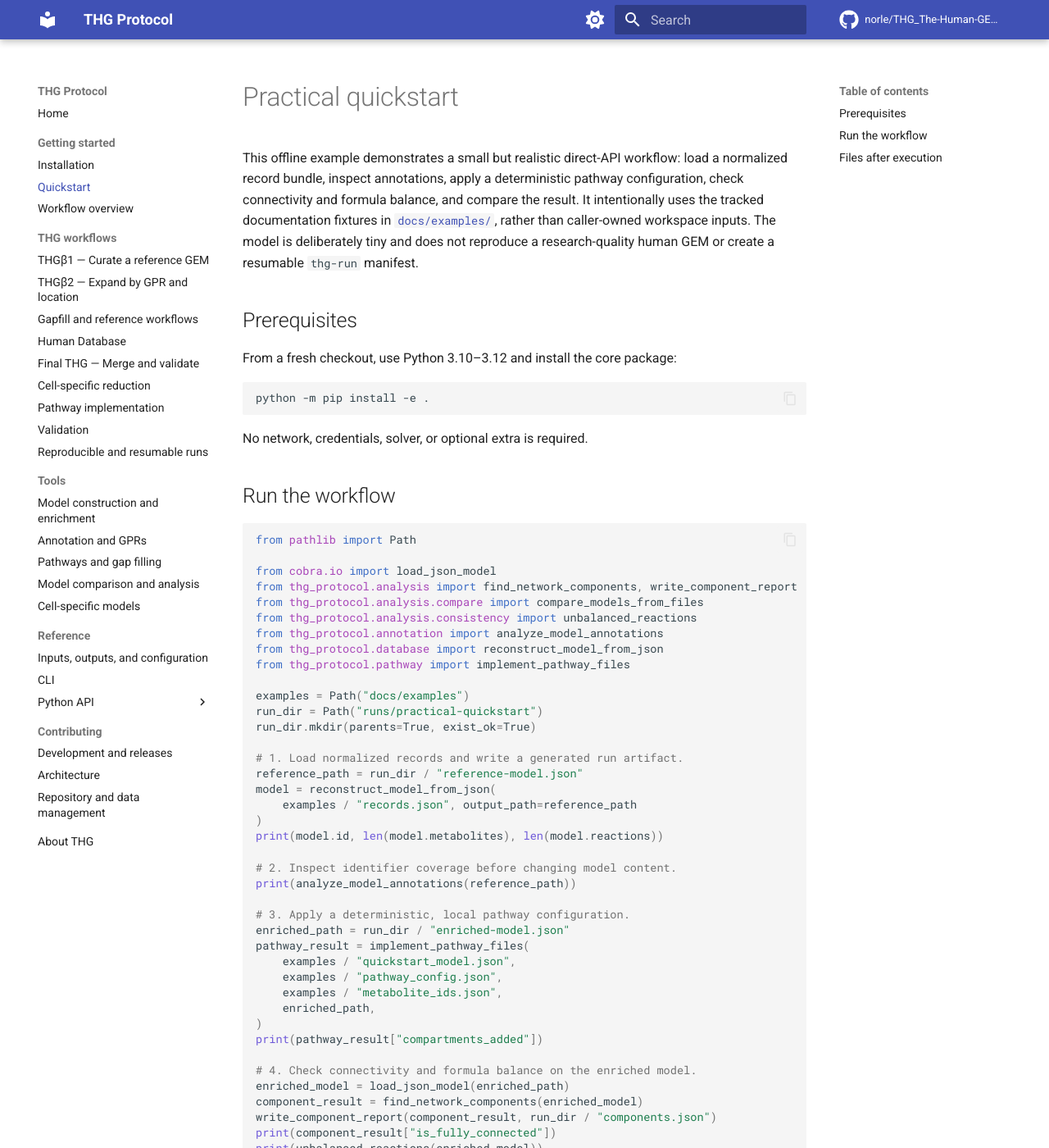
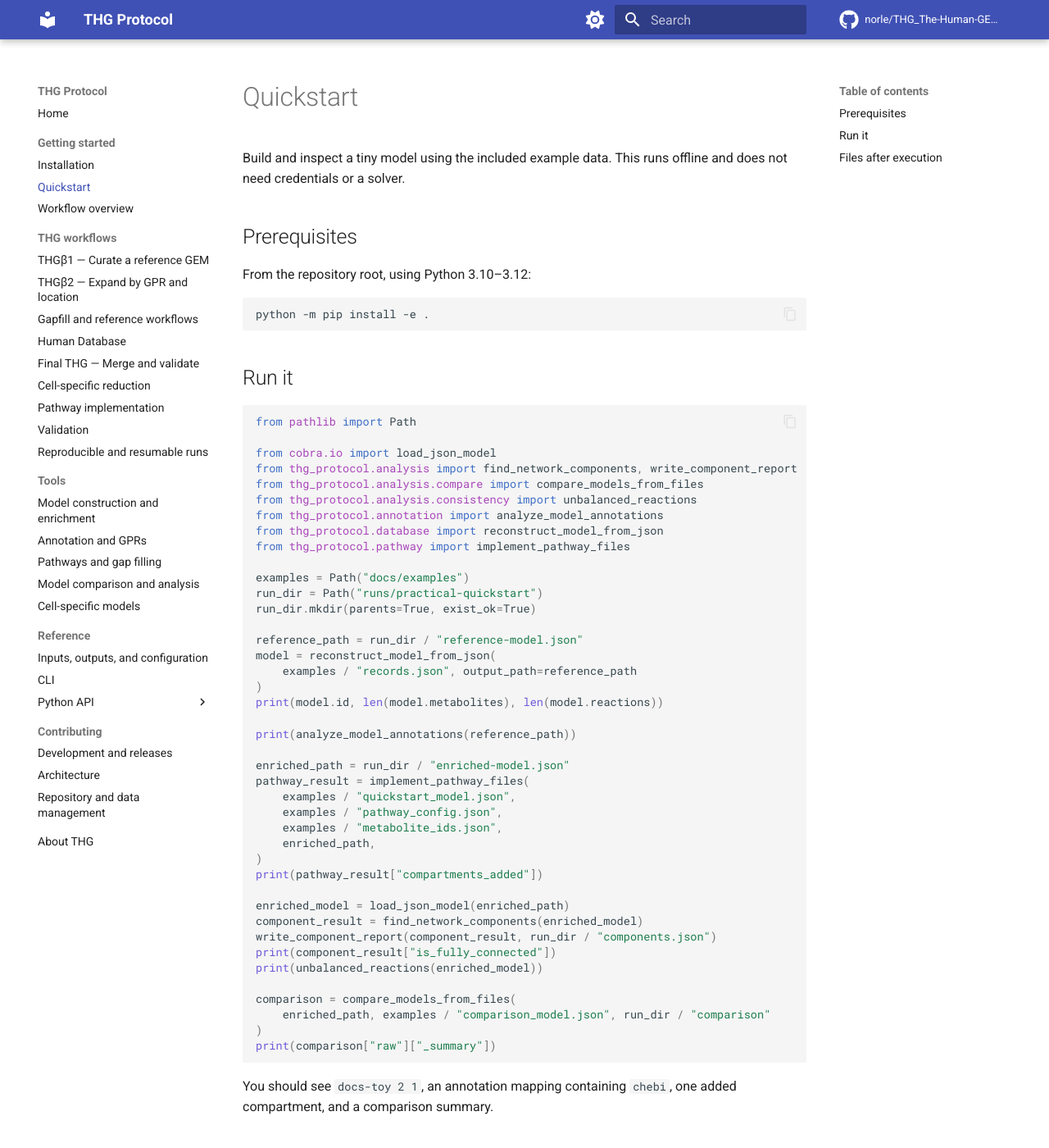
Before and after one commit to norle/THG_The-Human-GEM-protocol-standalone, an MkDocs documentation site: the page built from docs/quickstart.md, in a window 1280 px wide and 1400 px high. Shown: the whole window at 82% size. Built offline with MkDocs 1.6.1 and Material for MkDocs 9.7.7, drawn with Linux system fonts in a browser that asks for light colours; comment, search, counter and statistics services are not loaded; some of the changed text lies outside the part shown.

````diff
--- a/docs/quickstart.md
+++ b/docs/quickstart.md
@@ -1,24 +1,17 @@
-# Practical quickstart
+# Quickstart
 
-This offline example demonstrates a small but realistic direct-API workflow: load a
-normalized record bundle, inspect annotations, apply a deterministic pathway
-configuration, check connectivity and formula balance, and compare the result.
-It intentionally uses the tracked documentation fixtures in
-[`docs/examples/`](examples/README.md), rather than caller-owned workspace
-inputs. The model is deliberately tiny and does not reproduce a research-quality
-human GEM or create a resumable `thg-run` manifest.
+Build and inspect a tiny model using the included example data. This runs
+offline and does not need credentials or a solver.
 
 ## Prerequisites
 
-From a fresh checkout, use Python 3.10–3.12 and install the core package:
+From the repository root, using Python 3.10–3.12:
 
 ```bash
 python -m pip install -e .
 ```
 
-No network, credentials, solver, or optional extra is required.
-
-## Run the workflow
+## Run it
 
 ```python
 from pathlib import Path
@@ -35,17 +28,14 @@ examples = Path("docs/examples")
 run_dir = Path("runs/practical-quickstart")
 run_dir.mkdir(parents=True, exist_ok=True)
 
-# 1. Load normalized records and write a generated run artifact.
 reference_path = run_dir / "reference-model.json"
 model = reconstruct_model_from_json(
     examples / "records.json", output_path=reference_path
 )
 print(model.id, len(model.metabolites), len(model.reactions))
 
-# 2. Inspect identifier coverage before changing model content.
 print(analyze_model_annotations(reference_path))
 
-# 3. Apply a deterministic, local pathway configuration.
 enriched_path = run_dir / "enriched-model.json"
 pathway_result = implement_pathway_files(
     examples / "quickstart_model.json",
@@ -55,25 +45,20 @@ pathway_result = implement_pathway_files(
 )
 print(pathway_result["compartments_added"])
 
-# 4. Check connectivity and formula balance on the enriched model.
 enriched_model = load_json_model(enriched_path)
 component_result = find_network_components(enriched_model)
 write_component_report(component_result, run_dir / "components.json")
 print(component_result["is_fully_connected"])
 print(unbalanced_reactions(enriched_model))
 
-# 5. Compare the enriched model with a second prepared model.
 comparison = compare_models_from_files(
     enriched_path, examples / "comparison_model.json", run_dir / "comparison"
 )
 print(comparison["raw"]["_summary"])
 ```
 
-Expected stable checkpoints are `docs-toy 4 1`, an annotation mapping
-containing `chebi`, one added compartment, and a written JSON component report.
-The exact comparison summary is data-dependent; inspect
-`runs/practical-quickstart/comparison/` rather than treating it as a
-scientific quality score.
+You should see `docs-toy 2 1`, an annotation mapping containing `chebi`, one
+added compartment, and a comparison summary.
 
 ## Files after execution
 
@@ -87,5 +72,5 @@ runs/practical-quickstart/
     └── compartments_comparison_no_blocked.csv
 ```
 
-For full model workflows, resumable runs, and external-service boundaries, see
-the [workflow overview](workflows/index.md).
+These are demonstration fixtures, not a research-quality human GEM. Next,
+[choose a workflow](workflows/index.md) for your own model or evidence.
````
Also changed, not shown: README.md (+5 -7 lines), docs/index.md (+13 -10 lines), 5 other files.
